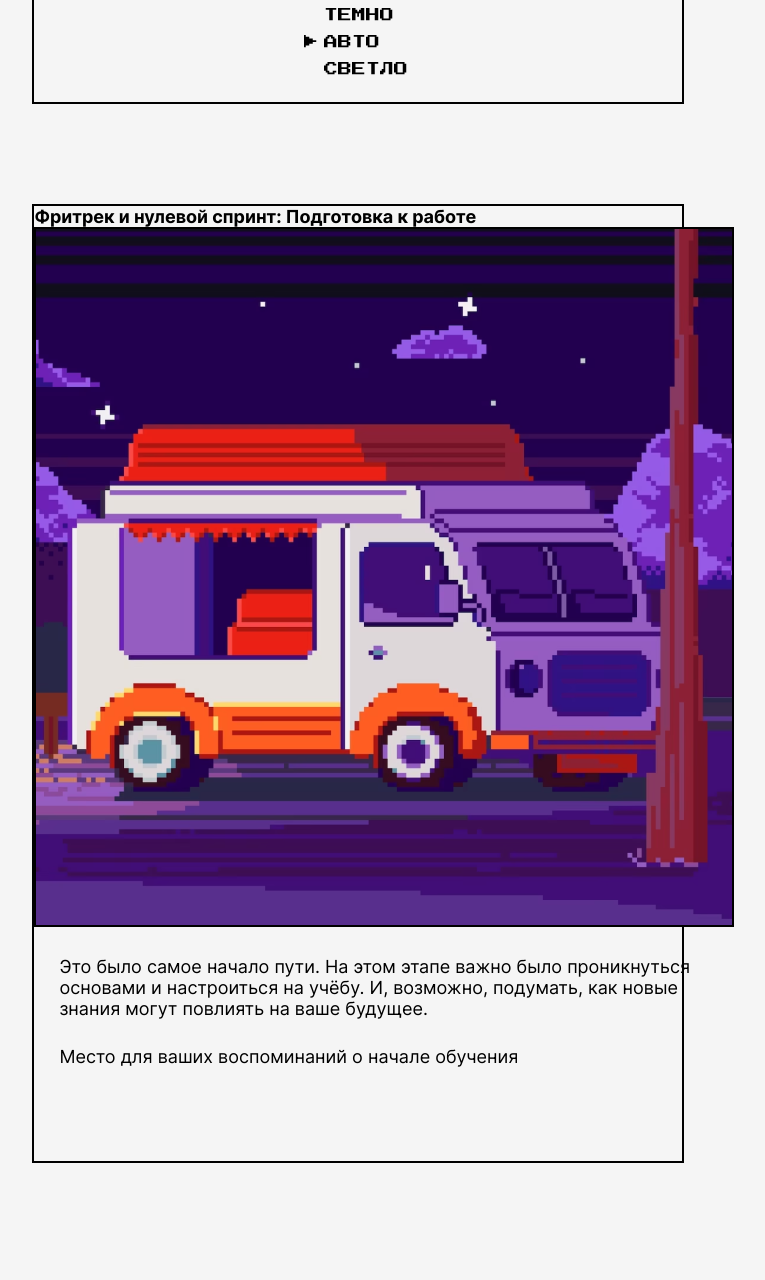
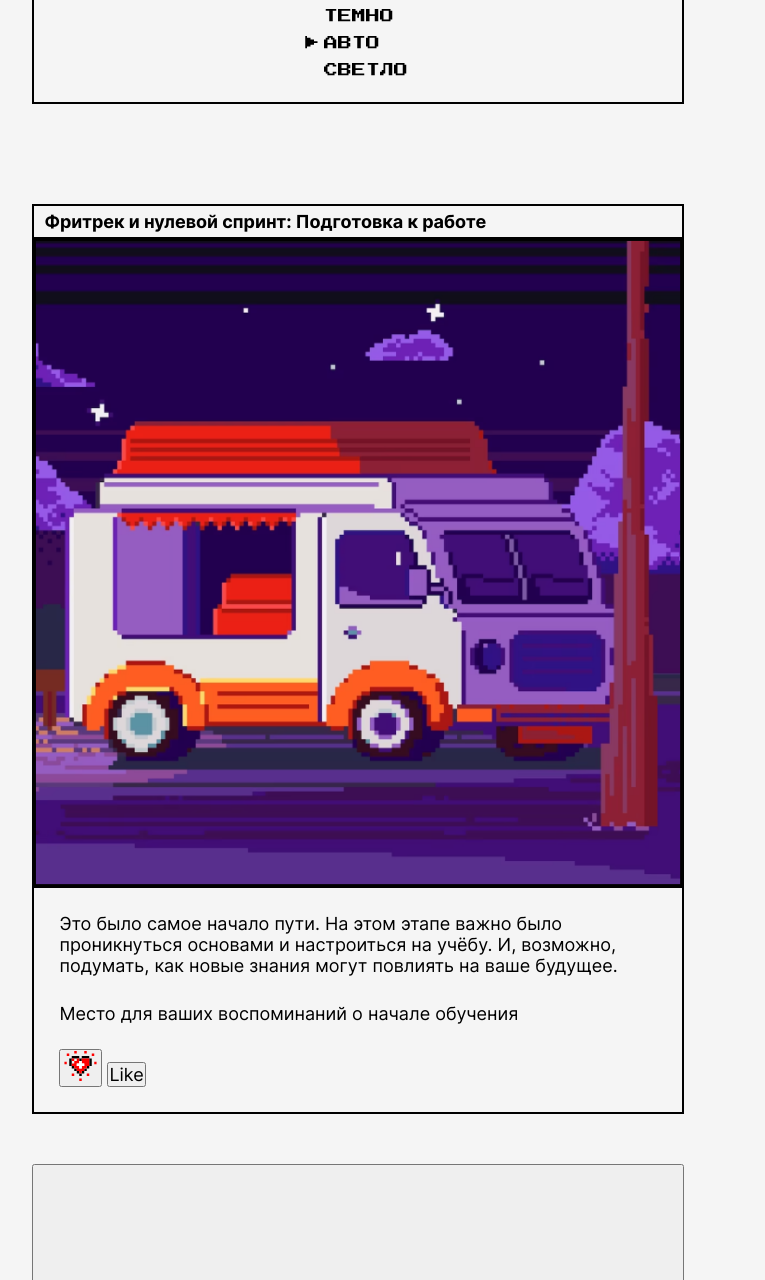
Before and after one commit to CodeCraftSonya/zakrivayuschiy-teg-f, a website: page index.html in a window 1280 px wide. Shown: the part 364-1644 px from the top of the page, without its empty margins (282-1047 px from the left). Before the commit the page ends 1527 px from the top, so only its background shows below. Drawn offline with Linux system fonts and the light colour scheme.

Commit message:
feat: add layout (point 9)

```diff
--- a/index.html
+++ b/index.html
@@ -62,13 +62,37 @@
                   Место для ваших воспоминаний о начале обучения
                   </p>
                 </div>
+                <button class="card__icon-button">
+                  <svg width="39" height="30" viewBox="0 0 39 36" fill="none" xmlns="http://www.w3.org/2000/svg" class="like-icon">
+                    <g clip-path="url(#clip0_4039_768)">
+                      <path d="M12 6H9V9H12V6ZM15 6H12V9H15V6ZM9 9H6V12H9V9ZM9 12H6V15H9V12ZM9 15H6V18H9V15ZM18 6H15V9H18V6ZM12 18H9V21H12V18ZM15 21H12V24H15V21ZM18 24H15V27H18V24ZM27 6H30V9H27V6ZM24 6H27V9H24V6ZM30 9H33V12H30V9ZM30 12H33V15H30V12ZM30 15H33V18H30V15ZM21 6H24V9H21V6ZM27 18H30V21H27V18ZM24 21H27V24H24V21ZM21 24H24V27H21V24ZM21 27H18V30H21V27ZM21 9H18V12H21V9Z" fill="black"/>
+                      <path d="M12 9H9V12H12V9ZM15 12H12V15H15V12ZM18 9H15V12H18V9ZM12 15H9V18H12V15ZM15 15H12V18H15V15ZM15 18H12V21H15V18ZM18 12H15V15H18V12ZM18 21H15V24H18V21ZM18 18H15V21H18V18ZM27 9H30V12H27V9ZM24 9H27V12H24V9ZM27 12H30V15H27V12ZM24 12H27V15H24V12ZM21 9H24V12H21V9ZM27 15H30V18H27V15ZM24 15H27V18H24V15ZM24 18H27V21H24V18ZM21 12H24V15H21V12ZM21 21H24V24H21V21ZM21 18H24V21H21V18ZM21 21H18V24H21V21ZM21 24H18V27H21V24Z" fill="#FF0000"/>
+                      <path d="M18 15H15V18H18V15ZM21 15H24V18H21V15ZM21 15H18V18H21V15ZM21 12H18V15H21V12ZM21 18H18V21H21V18Z" fill="white"/>
+                      <path d="M36 13H39V16H36V13ZM27 27H30V30H27V27ZM18 33H21V36H18V33ZM9 27H12V30H9V27ZM24 0H27V3H24V0ZM33 3H36V6H33V3ZM3 3H6V6H3V3ZM12 0H15V3H12V0ZM0 13H3V16H0V13Z" fill="#FF0000"/>
+                    </g>
+                    <defs>
+                      <clipPath id="clip0_4039_768">
+                        <rect width="39" height="36" fill="white"/>
+                      </clipPath>
+                    </defs>
+                  </svg>
+                </button>
+                <button class="card__like-button">
+                  <span class="button__text">Like</span>
+                </button>
+
+
               </div>
             </article>
         </li>
       </ul>
-<!--      <svg viewBox="0 0 500 500">-->
-<!--        <use href="./svg/floppy.svg/#apple-1"></use>-->
-<!--      </svg>-->
+      <button>
+        <svg viewBox="0 0 500 500">
+          <use href="./svg/floppy.svg/#apple-1"></use>
+        </svg>
+        <span class="button__text">Сохранить на память</span>
+      </button>
+
     </main>
     <script src="./scripts/like.js"></script>
   </body>
--- a/styles/globals.css
+++ b/styles/globals.css
@@ -35,6 +35,7 @@ input {
   color: currentColor;
   font-family: inherit;
   font-size: inherit;
+  padding: 0;
 }
 
 ul,
--- a/styles/style.css
+++ b/styles/style.css
@@ -74,12 +74,15 @@
 }
 .main {
   display: flex;
+  flex-direction: column;
   gap: 50px;
   inline-size: var(--inline-size);
   block-size: clamp(47.5rem, 19.1855rem + 67.9208vw, 59.938rem);
   background-color: var(--bg-color);
+  font-size: 1.125rem;
+}
+.card {
   border: 2px solid var(--accent-color);
-  font-size: 1.125rem;
 }
 
 .card__heading {
@@ -109,7 +112,7 @@
 .theme-menu__list {
   display: flex;
   flex-direction: column;
-  gap: 0.7rem;
+  gap: 0.825rem;
 }
 .theme-menu__item {
   position: relative;
@@ -125,5 +128,28 @@
 .theme-menu__button:disabled::before {
   content: "▶";
   position: absolute;
-  inset-inline-end: calc(100% - 1rem);
+  inset-inline-end: calc(100% - 0.7rem);
 }
+
+.card__heading {
+  padding-inline: 0.625rem;
+  padding-block: 0.3rem;
+  border-block-end: 2px solid var(--accent-color);
+}
+
+.card__content {
+  border-block-start: 2px solid var(--accent-color);
+}
+
+.card__content-paragraph {
+  line-height: 117%;
+}
+
+.card__image {
+  width: 100%;
+  aspect-ratio: 1/1;
+  display: block;
+}
+
+@media (width <= 375px) {
+}
```
Also changed, not shown: svg/floppy.svg.
